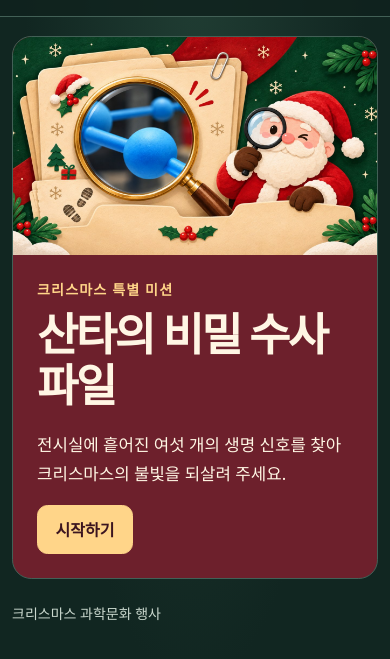
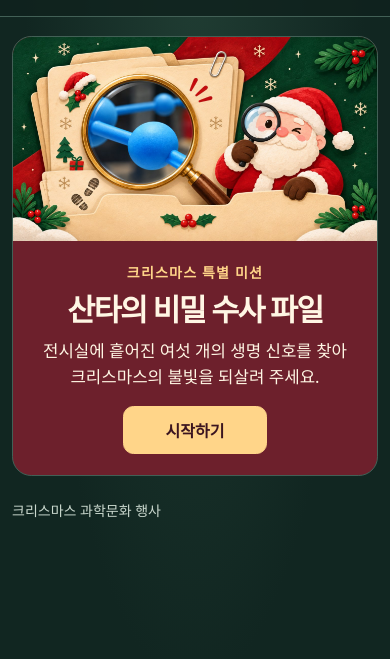
Before and after one commit to astro-dhkim/GWNSM, a plain HTML site: page index.html in a window 390 px wide. Shown: the part 51-710 px from the top of the page. Drawn offline with Linux system fonts and the light colour scheme.

Commit message:
Add files via upload

```diff
--- a/event.config.js
+++ b/event.config.js
@@ -10,7 +10,7 @@ globalThis.SANTA_EVENT = {
     "여섯 신호를 모두 되찾으면 마지막 화면을 행사 직원에게 보여 주세요."
   ],
   sampleNotice: "",
-  cover: "./assets/cover.jpg",
+  cover: "./assets/santa-wide.jpg",
   missions: [
     {
       id: "snow", zone: "자연의 무늬", title: "얼어붙은 별",
--- a/style.css
+++ b/style.css
@@ -22,12 +22,22 @@ body { margin: 0; min-height: 100vh; color: var(--ivory); background: radial-gra
 .footer { padding-block: 1.5rem; }
 #storage-status { color: var(--gold); }
 .hero, .panel, .progress-card { border: 1px solid var(--border); border-radius: 1.2rem; }
-.hero { display: grid; grid-template-columns: 1fr 1fr; overflow: hidden; min-height: 35rem; background: #6d202c; }
-.hero-image { display: block; width: 100%; height: 100%; max-height: 42rem; object-fit: cover; object-position: center; }
-.hero-copy { align-self: center; grid-column: 1; grid-row: 1; padding: clamp(1.5rem, 5vw, 4rem); }
+.hero { max-width: 45rem; margin-inline: auto; overflow: hidden; background: #6d202c; }
+.hero-image { display: block; width: 100%; height: auto; }
+.hero-copy {
+  display: flex;
+  flex-direction: column;
+  align-items: center;
+  gap: clamp(.65rem, 2vw, 1rem);
+  padding: clamp(1.3rem, 4vw, 2.5rem);
+  text-align: center;
+}
+.hero-copy .eyebrow { margin: 0; }
+.hero-copy .lead { max-width: 38ch; margin: 0; line-height: 1.55; word-break: keep-all; }
+.hero-copy .primary { margin-top: .35rem; min-width: 9rem; }
 h1, h2, p { margin-top: 0; overflow-wrap: anywhere; }
 h1 { font-size: clamp(2rem, 5vw, 3.5rem); letter-spacing: -.055em; line-height: 1.12; margin-bottom: 1.25rem; word-break: keep-all; }
-.hero h1 { font-size: clamp(2.8rem, 6.5vw, 5.3rem); }
+.hero h1 { margin: 0; line-height: 1.14; font-size: clamp(1.9rem, 5.2vw, 3.45rem); text-wrap: balance; }
 .eyebrow { color: var(--gold); font-weight: 800; font-size: .88rem; letter-spacing: .08em; margin-bottom: .65rem; }
 .lead, .prompt { line-height: 1.75; font-size: 1.05rem; }
 .small { font-size: .875rem; opacity: .84; margin: 1rem 0 0; }
@@ -70,10 +80,7 @@ button:hover { filter: brightness(1.12); }
 .sr-only { position: absolute; width: 1px; height: 1px; overflow: hidden; clip-path: inset(50%); white-space: nowrap; }
 @media (max-width: 700px) {
   .wrap { width: calc(100% - 1.5rem); }
-  .hero, .mission-layout { grid-template-columns: 1fr; }
-  .hero { min-height: 0; }
-  .hero-image { height: clamp(13rem, 56vw, 23rem); object-position: center 46%; }
-  .hero-copy { grid-row: auto; }
+  .mission-layout { grid-template-columns: 1fr; }
   .mission-layout { gap: .75rem; }
   .mission-sidebar { grid-template-columns: minmax(0, 1fr) auto; align-items: center; }
 }
```
Also changed, not shown: assets/santa-wide.jpg (added).
